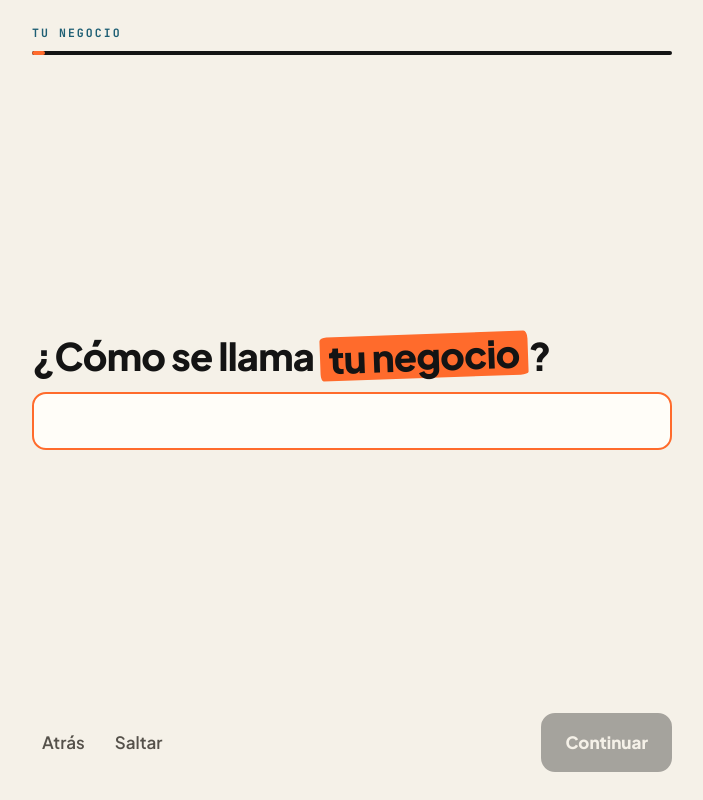
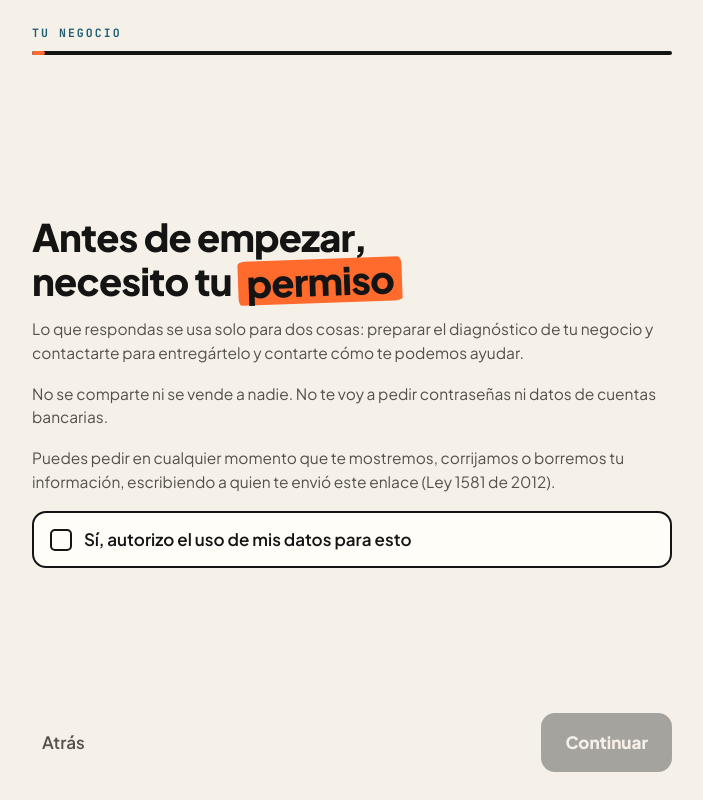
Before and after one commit to luismiguelroldan-ia/diagnostico-negocio, a plain HTML site: page index.html in a window 1280 px wide. Both pictures are taken after a click on the button "Empezar". Shown: the whole page, without its empty margins (288-991 px from the left). Drawn offline with Linux system fonts and the light colour scheme.

Commit message:
Autorización de datos, contacto, manual de marca y preguntas reformuladas
Co-Authored-By: Claude Fable 5.2 <noreply@anthropic.com>

```diff
--- a/app.js
+++ b/app.js
@@ -126,15 +126,22 @@ function pintar() {
     m.innerHTML = `<span class="etq">${q.n} · ${esc(q.area)}</span><h1>${marca(q.titulo)}</h1><p>${esc(q.texto)}</p>`;
     return pie(atras, espacio(), boton(i === 0 ? 'Empezar' : 'Continuar', 'acc', () => ir(1)));
   }
+  if (q.tipo === 'permiso') {
+    m.innerHTML = `<h1>${marca(q.p)}</h1>${q.texto.map(t => `<p class="ayuda">${esc(t)}</p>`).join('')}<div class="ops multi"><button type="button" class="op${S.r[q.id] ? ' sel' : ''}">${esc(q.acepto)}</button></div>`;
+    const ok = boton('Continuar', '', () => { if (!S.r[q.id]) guardar(q, 'Autorizó · ' + new Date().toLocaleString('es-CO')); ir(1); });
+    ok.disabled = !S.r[q.id];
+    m.querySelector('.op').onclick = e => { if (S.r[q.id]) return; ok.disabled = !e.currentTarget.classList.toggle('sel'); };
+    return pie(atras, espacio(), volver, ok);
+  }
   m.innerHTML = `<h1>${marca(q.p)}</h1>${q.ayuda ? `<p class="ayuda">${esc(q.ayuda)}</p>` : ''}`;
   const sig = boton('Continuar', '', () => ir(1));
-  const saltar = boton('Saltar', 'txt', () => ir(1));
+  const saltar = q.obligatoria ? null : boton('Saltar', 'txt', () => ir(1));
 
   if (q.tipo === 'texto' || q.tipo === 'corto') {
     let campo;
     if (q.tipo === 'texto') { const c = campoVoz(S.r[q.id], () => q.id); m.append(c.nodo); campo = c.area; }
-    else { campo = document.createElement('input'); campo.type = 'text'; campo.value = S.r[q.id] || ''; m.append(campo); campo.onkeydown = e => { if (e.key === 'Enter' && campo.value.trim()) sig.click(); }; }
-    const act = () => { sig.disabled = !campo.value.trim(); };
+    else { campo = document.createElement('input'); campo.type = q.entrada || 'text'; campo.value = S.r[q.id] || ''; m.append(campo); campo.onkeydown = e => { if (e.key === 'Enter' && !sig.disabled) sig.click(); }; }
+    const act = () => { const t = campo.value.trim(); sig.disabled = !t || !!(q.valida && !q.valida.test(t)); };
     campo.addEventListener('input', act); act();
     sig.onclick = () => { pararVoz(); guardar(q, campo.value.trim()); ir(1); };
     if (q.tipo === 'corto') campo.focus();
@@ -155,7 +162,7 @@ function pintar() {
     m.append(caja);
     let otro, act = () => {};
     if (multi) {
-      otro = document.createElement('input'); otro.type = 'text'; otro.className = 'otro'; otro.placeholder = 'Otro: escríbelo aquí'; otro.value = otroPrevio; m.append(otro);
+      otro = document.createElement('input'); otro.type = 'text'; otro.className = 'otro campo-otro'; otro.placeholder = 'Otro: escríbelo aquí'; otro.value = otroPrevio; m.append(otro);
       act = () => { sig.disabled = !sel.length && !otro.value.trim(); };
       otro.oninput = act; act();
       sig.onclick = () => { guardar(q, sel.concat(otro.value.trim() ? [otro.value.trim()] : [])); ir(1); };
@@ -172,7 +179,7 @@ function terminar() {
 
 function pantallaFinal() {
   const m = $('#main'); m.className = ''; $('#barra').style.width = '100%'; $('#etq').textContent = 'Resumen';
-  const v = visibles().filter(q => q.tipo !== 'intro'), faltan = v.filter(q => vacia(S.r[q.id])).length;
+  const v = visibles().filter(q => q.tipo !== 'intro' && q.tipo !== 'permiso'), faltan = v.filter(q => vacia(S.r[q.id])).length;
   m.innerHTML = `<h1>Listo. Ya tengo el {mapa} de tu negocio`.replace(/\{(.+?)\}/, '<span class="res">$1</span>') + `</h1>
     <p class="ayuda">${faltan ? `Quedaron ${faltan} preguntas sin responder (están marcadas abajo). ` : ''}Puedes corregir cualquier respuesta o agregar un proceso que no haya salido. Este enlace te sirve para volver cuando quieras.</p>
     <div class="acciones"><button class="btn acc" id="mas">Agregar un proceso que faltó</button></div>
--- a/index.html
+++ b/index.html
@@ -30,9 +30,9 @@ h1 { font-weight: 800; font-size: clamp(26px, 6.2vw, 38px); line-height: 1.16; l
 .ayuda { color: #55514a; margin: 0 0 18px; font-size: 15.5px; }
 .intro p { font-size: 18px; color: #3a3833; max-width: 34em; }
 
-textarea, input[type=text] { width: 100%; font: inherit; color: var(--carbon); background: #fffdf8; border: 2px solid var(--carbon); border-radius: 14px; padding: 14px 16px; outline: none; }
+textarea, input { width: 100%; font: inherit; color: var(--carbon); background: #fffdf8; border: 2px solid var(--carbon); border-radius: 14px; padding: 14px 16px; outline: none; }
 textarea { min-height: 150px; resize: vertical; }
-textarea:focus, input[type=text]:focus { border-color: var(--naranja); }
+textarea:focus, input:focus { border-color: var(--naranja); }
 
 .voz { display: flex; align-items: center; gap: 12px; margin-top: 12px; }
 .mic { width: 58px; height: 58px; flex: none; border-radius: 50%; border: 2px solid var(--carbon); background: var(--naranja); color: var(--carbon); cursor: pointer; display: grid; place-items: center; }
--- a/preguntas.js
+++ b/preguntas.js
@@ -11,7 +11,18 @@ const PREGUNTAS = [
   { id: 'i0', area: 'Tu negocio', tipo: 'intro', n: '00',
     titulo: 'Vamos a entender {tu negocio}',
     texto: 'Son unos 30 minutos. No hay respuestas buenas ni malas: cuéntalo como se lo contarías a un amigo. Puedes hablar en vez de escribir, y salir y volver cuando quieras: todo queda guardado.' },
-  { id: 'n1', area: 'Tu negocio', tipo: 'corto', p: '¿Cómo se llama {tu negocio}?', busca: 'identificación' },
+  { id: 'aut', area: 'Tu negocio', tipo: 'permiso', p: 'Antes de empezar, necesito tu {permiso}',
+    texto: [
+      'Lo que respondas se usa solo para dos cosas: preparar el diagnóstico de tu negocio y contactarte para entregártelo y contarte cómo te podemos ayudar.',
+      'No se comparte ni se vende a nadie. No te voy a pedir contraseñas ni datos de cuentas bancarias.',
+      'Puedes pedir en cualquier momento que te mostremos, corrijamos o borremos tu información, escribiendo a quien te envió este enlace (Ley 1581 de 2012).' ],
+    acepto: 'Sí, autorizo el uso de mis datos para esto', busca: 'autorización de tratamiento de datos (queda con fecha y hora)' },
+  { id: 'n1', area: 'Tu negocio', tipo: 'corto', obligatoria: true, p: '¿Cómo se llama {tu negocio}?', busca: 'identificación' },
+  { id: 'k1', area: 'Tu negocio', tipo: 'corto', obligatoria: true, p: '¿Cuál es {tu nombre}?', busca: 'persona de contacto' },
+  { id: 'k2', area: 'Tu negocio', tipo: 'corto', obligatoria: true, entrada: 'tel', valida: /^[0-9 +()-]{7,20}$/, p: '¿A qué {celular} te escribimos?',
+    ayuda: 'Para enviarte el diagnóstico por WhatsApp.', busca: 'contacto comercial' },
+  { id: 'k3', area: 'Tu negocio', tipo: 'corto', entrada: 'email', valida: /^[^ @]+@[^ @]+[.][^ @]+$/, p: '¿Cuál es tu {correo}?',
+    ayuda: 'Si no usas correo, toca Saltar.', busca: 'contacto comercial' },
   { id: 'n2', area: 'Tu negocio', tipo: 'texto', p: '¿Qué vendes y {a quién}?',
     ayuda: 'Ejemplo: "Vendemos repuestos de moto a talleres y a personas del barrio".', busca: 'modelo de negocio, tipo de cliente' },
   { id: 'n3', area: 'Tu negocio', tipo: 'opcion', p: '¿Hace cuánto {funciona} el negocio?',
@@ -46,6 +57,14 @@ const PREGUNTAS = [
     op: ['Sí, lo tengo claro', 'Más o menos', 'Ni idea'], si: r => (r.m3 || '').startsWith('Sí'), busca: 'medición de marketing' },
   { id: 'm5', area: 'Clientes nuevos', tipo: 'texto', p: 'Cuando alguien ya te compró, ¿lo vuelves a {buscar}?',
     ayuda: 'Por ejemplo: avisarle de promociones, recordarle que ya le toca, felicitarlo en su cumpleaños. Cuéntame qué haces hoy, así sea nada.', busca: 'recompra, fidelización, uso de base de clientes' },
+
+  { id: 'b1', area: 'Clientes nuevos', tipo: 'opcion', p: '¿Tu negocio tiene {manual de marca}?',
+    ayuda: 'Es un documento que dice cómo se ve y cómo habla tu marca: logo, colores, letras y forma de escribir.',
+    op: ['Sí, completo', 'Tengo algunas cosas, pero no un documento', 'No tengo', 'No sé qué es'], busca: 'madurez de marca: oportunidad de crear o completar el manual' },
+  { id: 'b2', area: 'Clientes nuevos', tipo: 'multi', p: '¿Qué tiene {hoy} tu marca?',
+    ayuda: 'Marca lo que ya tengas definido.',
+    op: ['Logo', 'Colores definidos', 'Tipos de letra definidos', 'Una forma de hablar o escribir', 'Frase o eslogan', 'Plantillas para redes', 'Estilo definido para fotos y videos', 'Nada todavía'],
+    si: r => r.b1 && r.b1 !== 'No sé qué es', busca: 'qué trae el manual y qué falta' },
 
   // ───────────── 02 · VENTAS ─────────────
   { id: 'i2', area: 'Ventas', tipo: 'intro', n: '02',
@@ -143,12 +162,13 @@ const PREGUNTAS = [
     busca: 'dependencia del dueño, puntos únicos de falla' },
   { id: 'c4', area: 'Lo que más pesa', tipo: 'texto', p: '¿Ya intentaste arreglar algo con un programa o herramienta y {no funcionó}?',
     ayuda: 'Cuéntame qué fue y por qué crees que no sirvió.', busca: 'intentos fallidos, resistencias del equipo' },
-  { id: 'c5', area: 'Lo que más pesa', tipo: 'texto', p: 'Si pudieras arreglar {una sola cosa} mañana, ¿cuál sería?',
+  { id: 'c5', area: 'Lo que más pesa', tipo: 'texto', p: 'Si pudieras mejorar {una sola} tarea o proceso de tu negocio, ¿cuál sería y por qué?',
+    ayuda: 'Puede ser algo que te quita tiempo, que sale mal seguido o que sientes que te frena.',
     busca: 'prioridad declarada (contrastar con la raíz detectada)' },
   { id: 'c6', area: 'Lo que más pesa', tipo: 'texto', p: '¿Cómo te gustaría ver el negocio en {6 meses}?',
     busca: 'meta, criterio de éxito del plan' },
-  { id: 'c7', area: 'Lo que más pesa', tipo: 'texto', p: '¿Hay algo importante que {no te pregunté}?',
-    ayuda: 'Cualquier proceso, problema o idea que no haya salido.', busca: 'vacíos del cuestionario' },
+  { id: 'c7', area: 'Lo que más pesa', tipo: 'texto', p: '¿Quieres {agregar} algo más?',
+    ayuda: 'Un problema, una molestia o una idea de tu negocio que no haya salido en las preguntas. Si no hay nada, dilo y terminamos.', busca: 'vacíos del cuestionario' },
 ];
 
 const AREAS_EXTRA = ['Clientes nuevos', 'Ventas', 'Entrega', 'Plata y papeles', 'Otro'];
```
